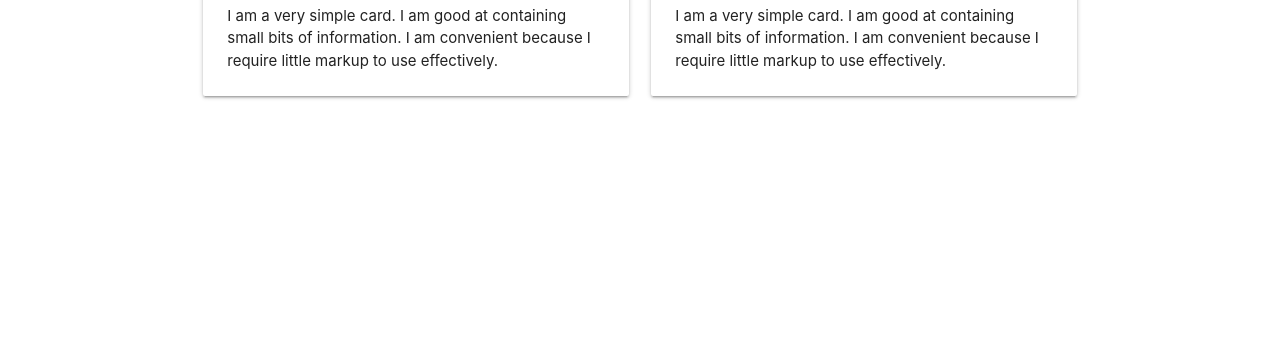
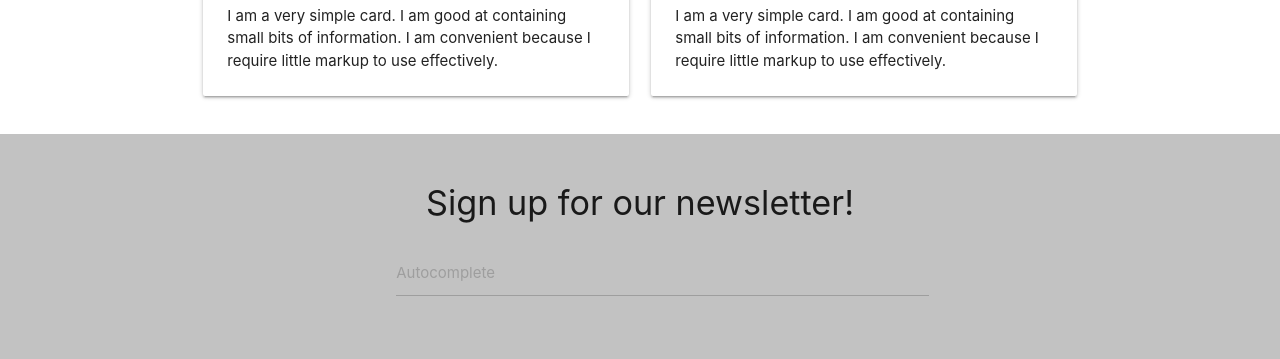
Before and after one commit to Yaroslav1204/Homework, a plain HTML site: page index.html in a window 1280 px wide. Shown: the part 1542-1901 px from the top of the page. Before the commit the page ends 1673 px from the top, so only its background shows below. Drawn offline with Linux system fonts and the light colour scheme.

Commit message:
Added forms

```diff
--- a/css/style.css
+++ b/css/style.css
@@ -16,3 +16,21 @@
 .leave {
     margin-bottom: 100px;
 }
+
+.full {
+    background-color: rgb(134, 134, 134, 0.5);
+    width: 100%;
+}
+
+.search {
+    width: 600px;
+}
+
+.center1 {
+    display: flex;
+    justify-content: center;
+}
+
+.mart {
+    padding-top: 50px;
+}
--- a/index.html
+++ b/index.html
@@ -97,6 +97,24 @@
       </div>
    </div>
 
+   <div class="full center">
+        <h4 class="mart">Sign up for our newsletter!</h4>
+
+        <div class="container center1">
+        <div class="row">
+            <div class="col s12">
+              <div class="row search">
+                <div class="input-field col s12 ">
+                  <i class="material-icons prefix"></i>
+                  <input type="text" id="autocomplete-input" class="autocomplete">
+                  <label for="autocomplete-input">Autocomplete</label>
+                </div>
+              </div>
+            </div>
+          </div>
+        </div>
+   </div>
+
 
 <script src="./js/script.js"></script>
 <script src="./materialize/js/materialize.js"></script>
--- a/js/script.js
+++ b/js/script.js
@@ -0,0 +1,4 @@
+document.addEventListener('DOMContentLoaded', function() {
+    var elems = document.querySelectorAll('.autocomplete');
+    var instances = M.Autocomplete.init(elems, {});
+  });
```
